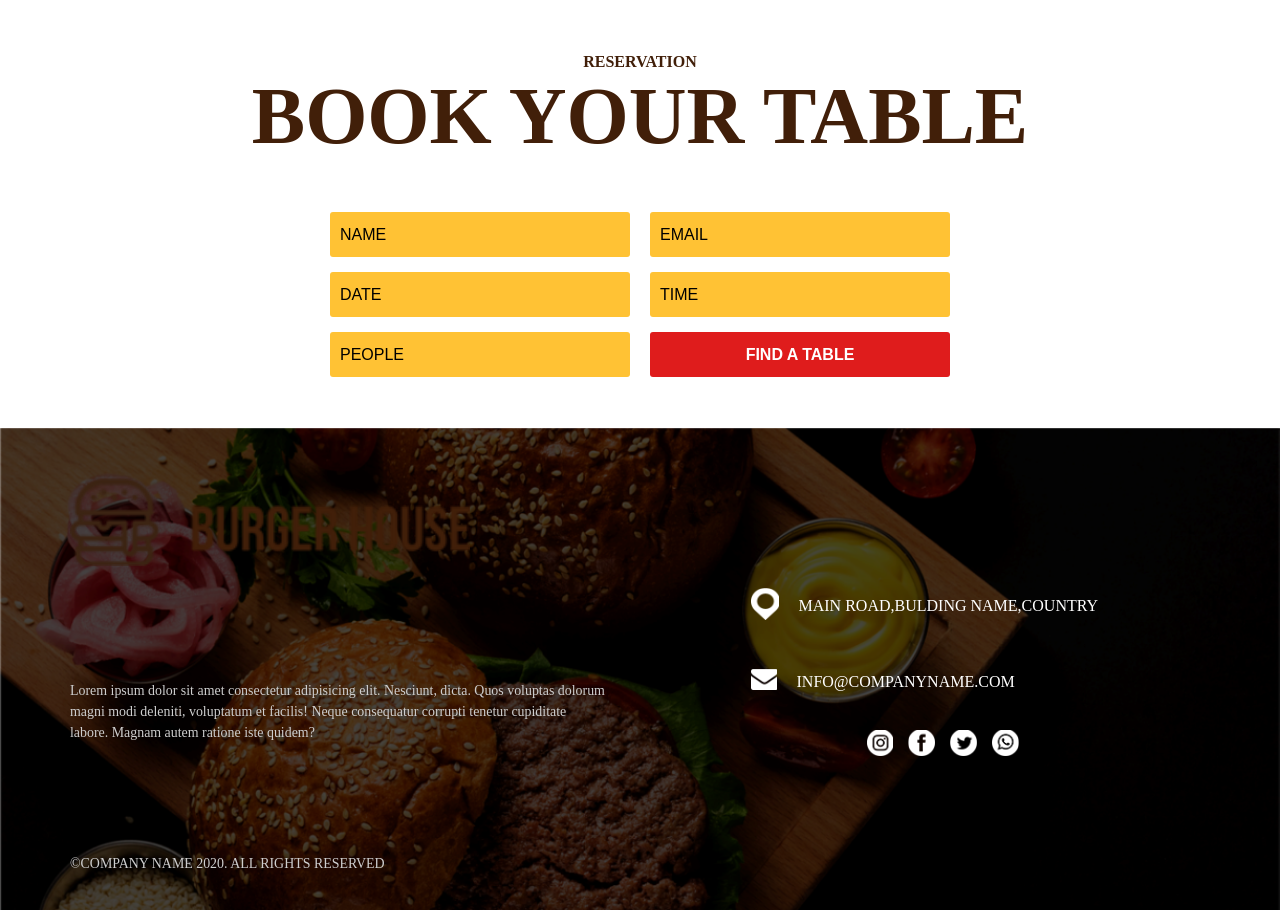
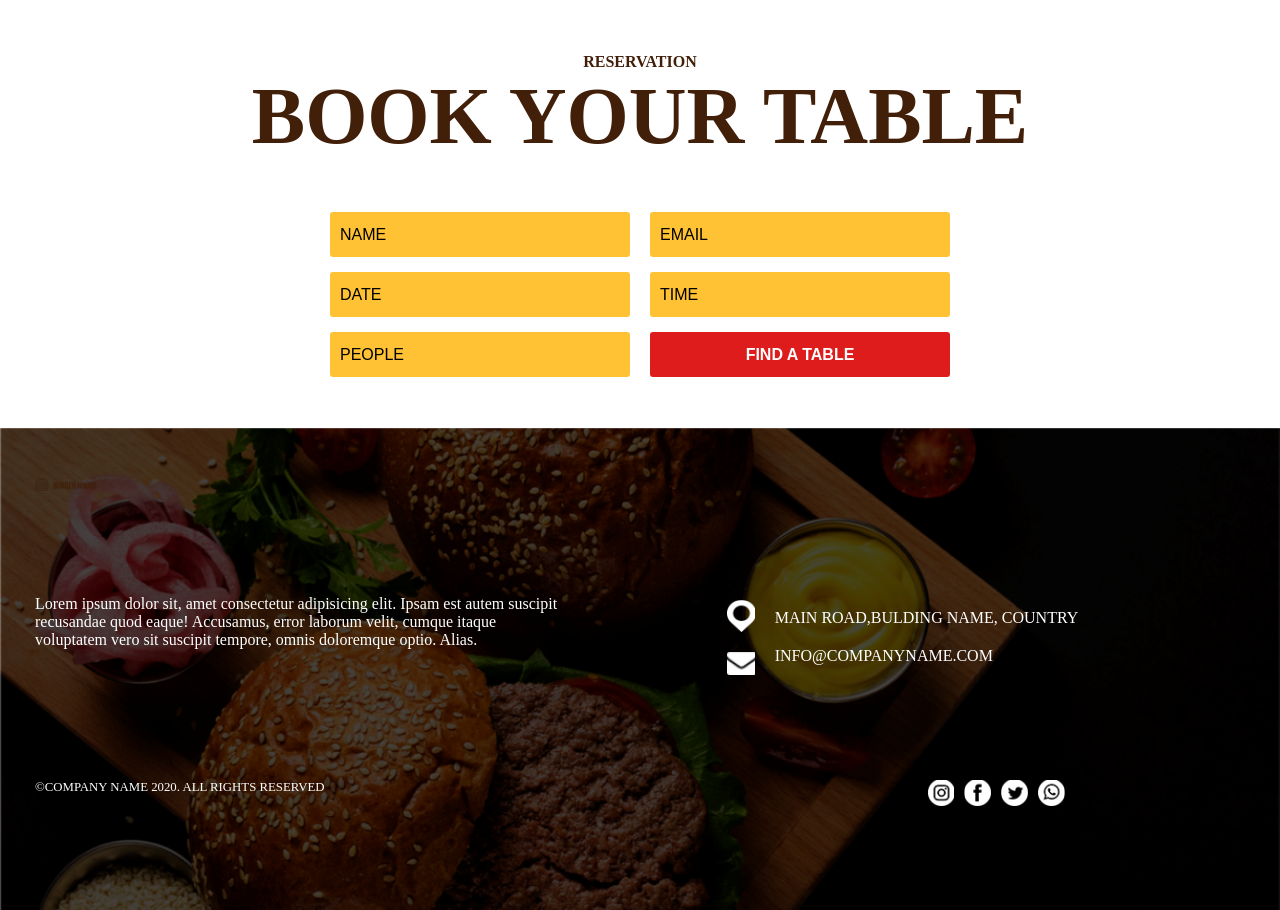
Before and after one commit to LoureiroLemos/DWI-avaliacao-resp, a plain HTML site: page index.html in a window 1280 px wide. Shown: the part 1573-2483 px from the top of the page. Drawn offline with Linux system fonts and the light colour scheme.

Commit message:
código final

```diff
--- a/css/media-queries.css
+++ b/css/media-queries.css
@@ -17,8 +17,6 @@
     flex-direction: column;
     height: 100vh;
     width: 100vw;
-
-    border: solid blue;
   }
 
   main .col1 {
@@ -36,7 +34,10 @@
 
   main .col2 {
     width: 100%;
-    align-items: center;
+  }
+
+  main .col2 figure .image {
+    display: flex;
     justify-content: center;
   }
 
@@ -46,6 +47,7 @@
 
   main .col2 .image-price {
     width: 30%;
+    left: 50px;
   }
 
   .sec-1 {
@@ -57,31 +59,61 @@
     flex-direction: column;
   }
 
+  form {
+    width: 100vw;
+  }
+
+  form .form-title {
+    text-align: center;
+  }
+
   form .container-form {
     flex-direction: column;
   }
 
   footer {
-    border: solid green;
     height: fit-content;
-    width: 100vw;
+  }
+
+  footer .row-logo {
+    justify-content: center;
+    align-items: center;
+  }
+
+  footer .row-logo figure img {
+    width: 110%;
+  }
+
+  footer .row {
     flex-direction: column;
+    padding: 0;
+    gap: 30px;
+  }
+
+  footer .row .col {
+    width: 100%;
+  }
+
+  footer .row .col {
     padding: 0;
   }
 
-  footer .col1 {
-    border: solid red;
-    width: 100%;
+  footer .row .col p {
+    color: white;
+    text-align: center;
   }
 
-  footer .col2 {
-    border: solid red;
-    width: 100%;
+  footer #row-contacts {
+    flex-direction: column-reverse;
   }
 
-  footer .col2 .row2 {
-    display: flex;
-    gap: 15px;
-    position: relative;
+  footer #row-contacts p {
+    text-align: center;
+  }
+
+  footer .row .logo-container {
+    padding: 10px;
+    justify-content: center;
+    gap: 30px;
   }
 }
--- a/css/style.css
+++ b/css/style.css
@@ -57,6 +57,7 @@ h2 {
 
 main .col2 {
   width: 50%;
+  display: flex;
 }
 
 main .col2 .image {
@@ -189,46 +190,54 @@ footer {
   background-repeat: no-repeat;
   padding: var(--espacamento);
   display: flex;
+  flex-direction: column;
   width: 100%;
 }
 
-footer .col1 {
+footer .row-logo {
+  padding-top: 50px;
   display: flex;
-  flex-direction: column;
-  width: 50%;
-  justify-content: space-between;
-  padding: 50px 35px 35px 35px;
 }
 
-footer .col1 p {
-  color: rgb(206, 206, 206);
-  font-size: 0.87rem;
-  line-height: 1.5;
+footer .row-logo figure img {
+  width: 25%;
 }
 
-footer .col2 {
+footer .row {
   display: flex;
-  flex-direction: column;
+  color: white;
+  width: 100%;
+  padding-top: 100px;
+  justify-content: space-between;
+}
+
+footer #row-contacts p {
+  color: white;
+  font-size: 0.8rem;
+}
+
+footer .row .col {
+  display: flex;
   width: 50%;
   justify-content: center;
-  align-items: center;
-  gap: 20px;
-  position: relative;
+  gap: 10px;
+  padding-right: 80px;
 }
 
-footer .col2 .subrow {
-  display: flex;
-  align-items: center;
-  gap: 20px;
-  height: 7vh;
-  width: 30vw;
-}
-
-footer .col2 .subrow p {
+footer .row .col p {
   color: white;
 }
 
-footer .col2 .row2 {
+footer .row .col .subcol {
   display: flex;
-  gap: 15px;
+  flex-direction: column;
+  justify-content: center;
+  gap: 20px;
+  padding: 5px;
 }
+
+footer .row .logo-container {
+  display: flex;
+  gap: 10px;
+  padding-right: 180px;
+}
--- a/index.html
+++ b/index.html
@@ -158,43 +158,44 @@
     </form>
 
     <footer>
-      <div class="col1">
+      <div class="row-logo">
         <figure>
-          <img src="./img/logo.png" alt="Logo da Burger House" width="400px" />
+          <img src="./img/logo.png" alt="logo burger house" />
         </figure>
+      </div>
+      <div class="row">
+        <div class="col">
           <p>
-          Lorem ipsum dolor sit amet consectetur adipisicing elit. Nesciunt,
-          dicta. Quos voluptas dolorum magni modi deleniti, voluptatum et
-          facilis! Neque consequatur corrupti tenetur cupiditate labore. Magnam
-          autem ratione iste quidem?
+            Lorem ipsum dolor sit, amet consectetur adipisicing elit. Ipsam est
+            autem suscipit recusandae quod eaque! Accusamus, error laborum
+            velit, cumque itaque voluptatem vero sit suscipit tempore, omnis
+            doloremque optio. Alias.
           </p>
-        <p>&copy;COMPANY NAME 2020. ALL RIGHTS RESERVED</p>
         </div>
-
-      <div class="col2">
-        <div class="subrow">
-          <figure>
+        <div class="col">
+          <div class="subcol">
             <img src="./img/rodape/icone-local.png" alt="icone pin" />
-          </figure>
-          <p>MAIN ROAD,BULDING NAME,COUNTRY</p>
+            <img src="./img/rodape/icone-email.png" alt="icone email" />
           </div>
-        <div class="subrow">
-          <figure>
-            <img src="./img/rodape/icone-email.png" alt="icone email" />
-          </figure>
+          <div class="subcol">
+            <p>MAIN ROAD,BULDING NAME, COUNTRY</p>
             <p>INFO@COMPANYNAME.COM</p>
           </div>
-        <div class="row2">
-          <a href="https://instagram.com">
+        </div>
+      </div>
+      <div class="row" id="row-contacts">
+        <p>&copy;COMPANY NAME 2020. ALL RIGHTS RESERVED</p>
+        <div class="logo-container">
+          <a href="INSTA">
             <img src="./img/rodape/icone-insta.png" alt="icone instagram" />
           </a>
-          <a href="https://facebook.com">
+          <a href="FACE">
             <img src="./img/rodape/icone-face.png" alt="icone facebook" />
           </a>
-          <a href="https://twitter.com">
+          <a href="TWITTER">
             <img src="./img/rodape/icone-twitter.png" alt="icone twitter" />
           </a>
-          <a href="https://wa.me/46999101884">
+          <a href="WHATS">
             <img src="./img/rodape/icone-whats.png" alt="icone whatsapp" />
           </a>
         </div>
```
Lines whose indentation alone changed are shown as unchanged.
